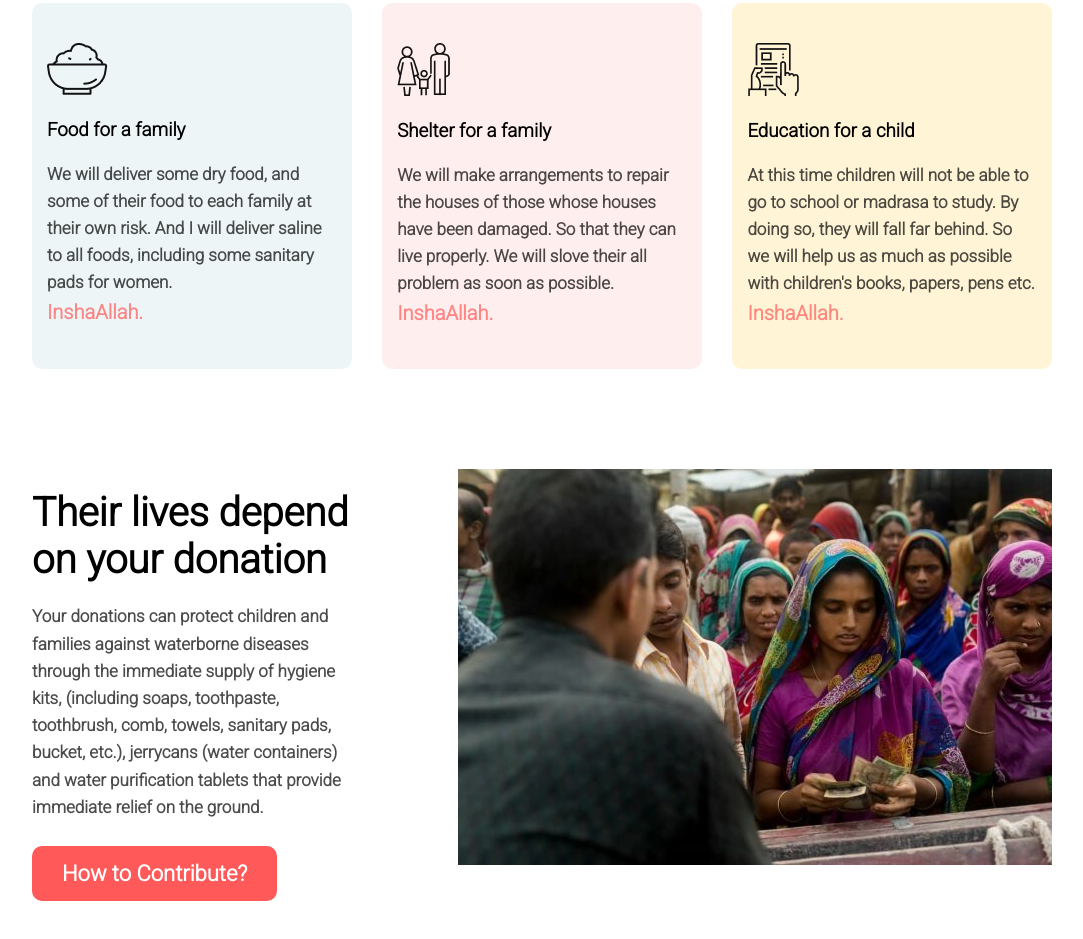
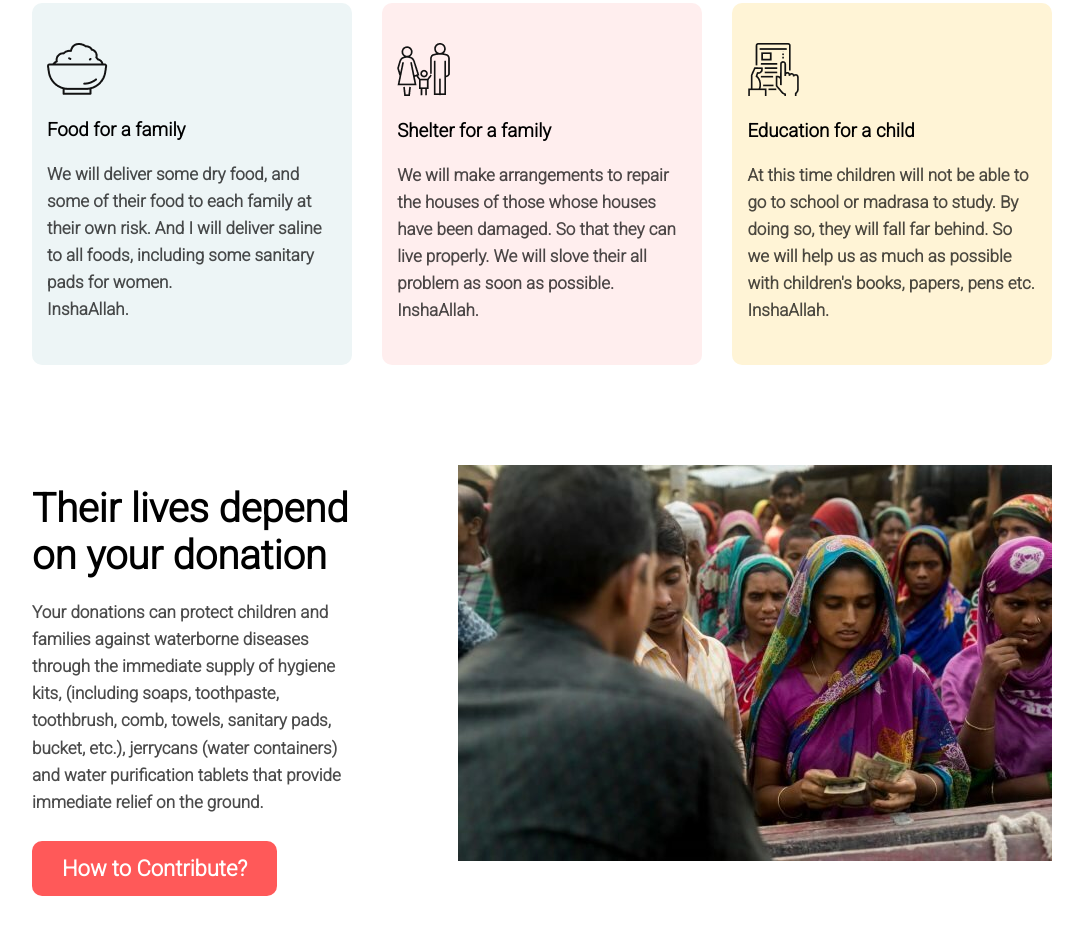
Before and after one commit to maruf-hossain-munna/assignment-one, a plain HTML site: page index.html in a window 1280 px wide. Shown: the part 1475-2414 px from the top of the page, without its empty margins (98-1181 px from the left). Drawn offline with Linux system fonts and the light colour scheme.

Commit message:
project done

```diff
--- a/index.html
+++ b/index.html
@@ -85,21 +85,21 @@
                     <img class="icon" src="images/food.png" alt="">
                     <h3> Food for a family</h3>
                     <p>We will deliver some dry food, and some of their food to each family at their own risk. And I will deliver saline to all
-                    foods, including some sanitary pads for women.<br/>  <span> InshaAllah. </span></p>
+                    foods, including some sanitary pads for women.<br/>  InshaAllah. </p>
                 </div>
 
                 <div class="family">
                     <img class="icon" src="images/shelter.png" alt="">
                     <h3> Shelter for a family</h3>
                     <p> We will make arrangements to repair the houses of those whose houses have been damaged. So that they can live properly.
-                   We will slove their all problem as soon as possible.<br/> <span> InshaAllah.</span></p>
+                   We will slove their all problem as soon as possible.<br/>  InshaAllah.</p>
                 </div>
 
                 <div class="edication">
                     <img class="icon" src="images/Frame-1.png" alt="">
                     <h3> Education for a child</h3>
                     <p> At this time children will not be able to go to school or madrasa to study. By doing so, they will fall far behind. So
-                    we will help us as much as possible with children's books, papers, pens etc. <br/> <span> InshaAllah.</span> </p>
+                    we will help us as much as possible with children's books, papers, pens etc. <br/>  InshaAllah. </p>
                 </div>
 
             </div>
```
